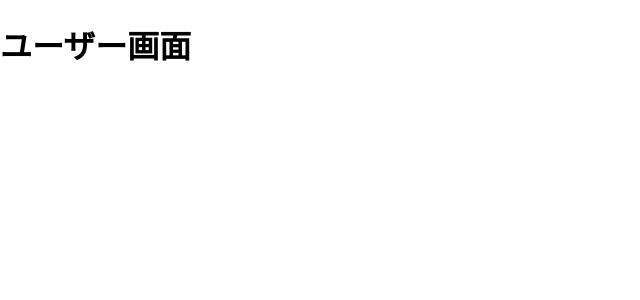
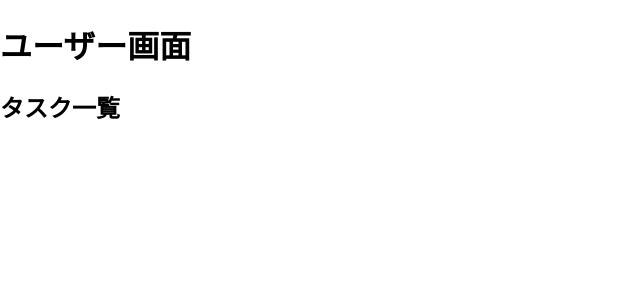
Before and after one commit to daisuke-hara0515/Rails_react_docker, a React (Create React App) app in the folder frontend/: page /users in a window 1280 px wide. Shown: the top 300 px of the page, without its empty margins (0-640 px from the left). Built offline with nearby package versions, Linux system fonts and the light colour scheme.

Commit message:
タスク一覧表示

```diff
--- a/frontend/src/containers/Users.jsx
+++ b/frontend/src/containers/Users.jsx
@@ -4,6 +4,7 @@ export const Users = () => {
     return(
         <Fragment>
           <h1>ユーザー画面</h1>
+          <h2>タスク一覧</h2>
         </Fragment>
     )
 }
```
